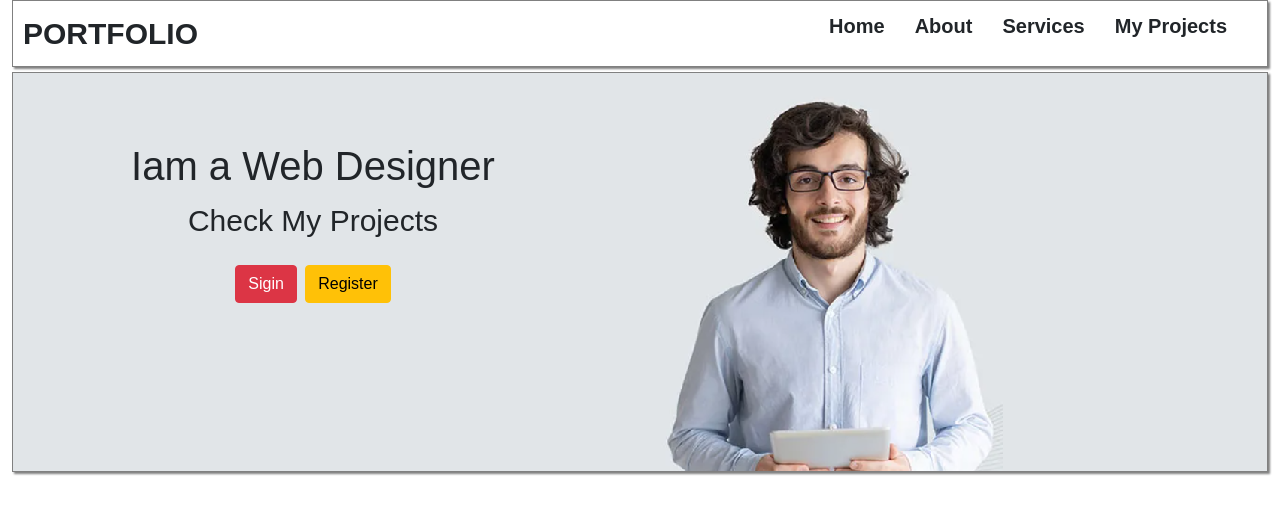
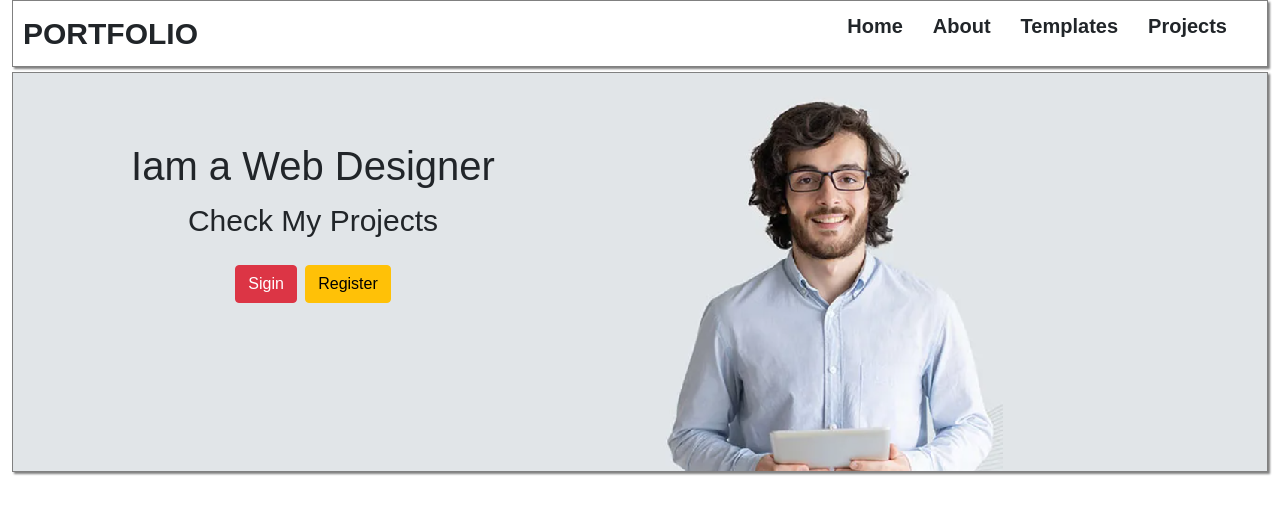
Before and after one commit to fullstack-shopping/portfolio, a website: page index.html in a window 1280 px wide. Drawn offline with nearby package versions, Linux system fonts and the light colour scheme.

Commit message:
Second Release

```diff
--- a/index.html
+++ b/index.html
@@ -56,8 +56,8 @@
         <div class="nav-bar">
             <div>Home</div>
             <div>About</div>
-            <div>Services</div>
-            <div>My Projects</div>
+            <div>Templates</div>
+            <div>Projects</div>
         </div>
     </header>
     <div class="banner">
```
